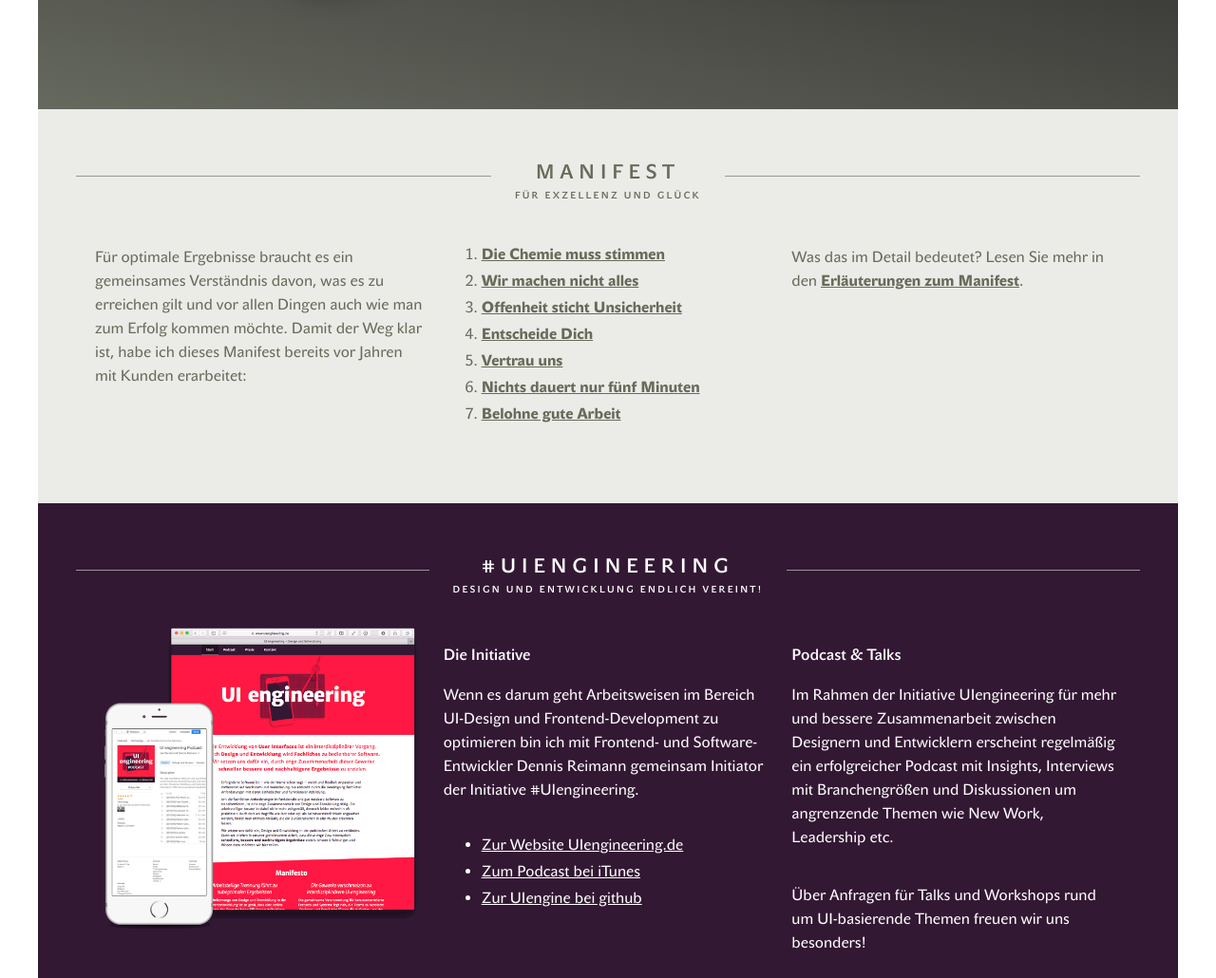
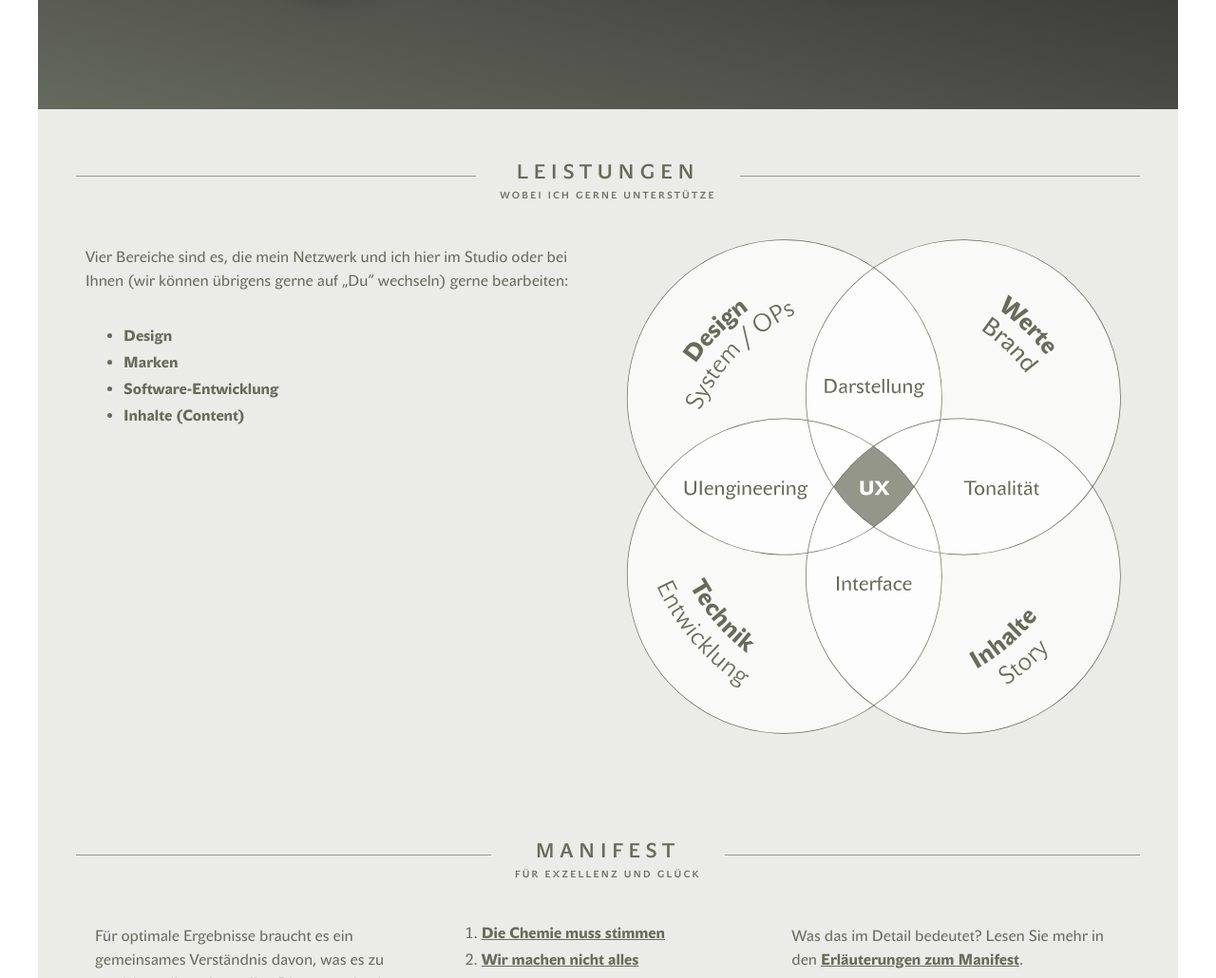
Before and after one commit to janpersiel/website-designstudio, a plain HTML site: page designstudio/index.html in a window 1280 px wide. Shown: the part 585-1615 px from the top of the page at 95% size. Drawn offline with Linux system fonts and the light colour scheme; a script that the page names is missing.

Commit message:
🌅 Add illustration / update text

```diff
--- a/designstudio/index.html
+++ b/designstudio/index.html
@@ -52,6 +52,31 @@
       <div class="innerwrapper">
 
         <main class="main" role="main">
+
+          <section class="section">
+            <div class="sectionheader">
+              <hgroup class="sectioner">
+                <h2 class="primaryheading">Leistungen</h2>
+                <h4 class="secondaryheading">Wobei ich gerne unterstütze</h4>
+              </hgroup>
+            </div>
+
+            <div class="row">
+              <div class="spalte spalte-6">
+                <p>Vier Bereiche sind es, die mein Netzwerk und ich hier im Studio oder bei Ihnen (wir können übrigens gerne auf „Du“ wechseln) gerne bearbeiten:</p>
+                <ul>
+                  <li><b>Design</b></li>
+                  <li><b>Marken</b></li>
+                  <li><b>Software-Entwicklung</b></li>
+                  <li><b>Inhalte (Content)</b></li>
+                </ul>
+              </div>
+              <div class="spalte spalte-6">
+                <img src="/assets/img/4areas.svg" alt="4 Leistungs-Bereiche von Persiel Design" class="imglimiter imglimiter-400">
+              </div>
+
+          </section>
+
 
           <section class="section">
             <div class="sectionheader">
```
Also changed, not shown: assets/img/4areas.svg (added).
